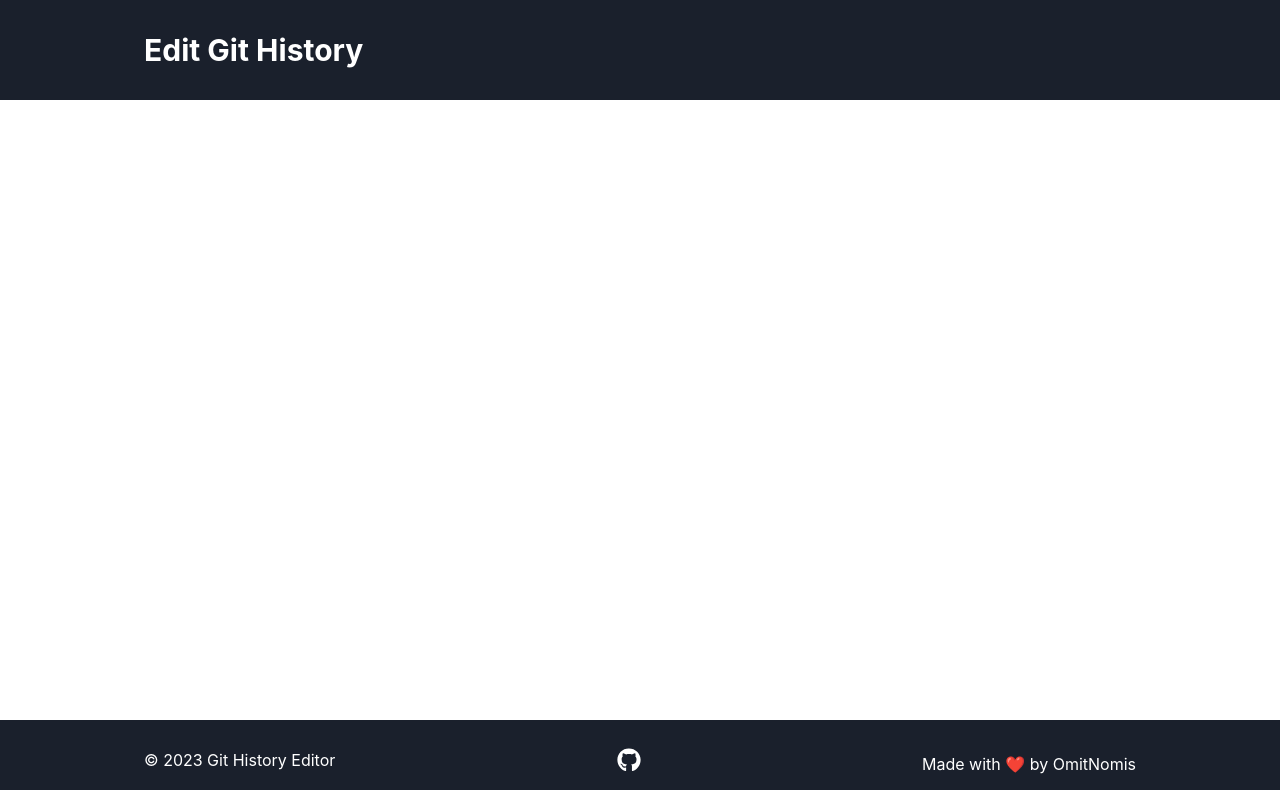
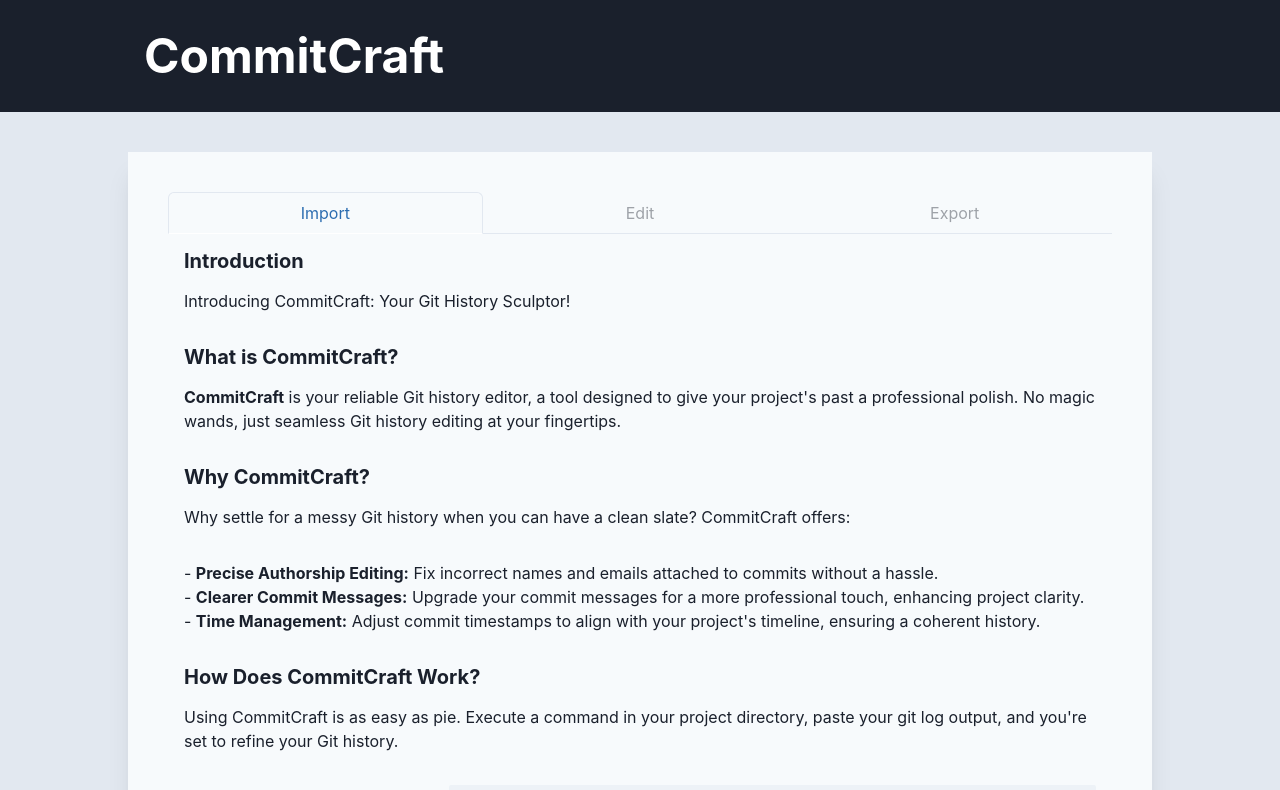
Before and after one commit to OmitNomis/git-history-editor, a React (Vite) app: page / in a window 1280 px wide. Shown: the top 790 px of the page. Built offline with nearby package versions, Linux system fonts and the light colour scheme.

Commit message:
config app content

```diff
--- a/src/App.tsx
+++ b/src/App.tsx
@@ -1,13 +1,14 @@
 import { Header } from "./components/Header"
 import { Footer } from "./components/Footer"
 import { Flex } from "@chakra-ui/react"
+import { AppContent } from "./screen/AppContent"
 
 const App = () => {
   return (
     <Flex direction="column" height="100vh">
       <Header />
-      <Flex flexGrow={1}>
-
+      <Flex as={'section'} flexGrow={1} bg={"gray.200"} px={10}>
+        <AppContent />
       </Flex>
       <Footer />
     </Flex>
--- a/src/components/Header.tsx
+++ b/src/components/Header.tsx
@@ -5,8 +5,8 @@ export const Header = () => {
     return (
         <Box bg="gray.800" color={"white"} py={8}>
             <Container maxW={'container.lg'} >
-                <Heading as="h1" size="lg" >
-                    Edit Git History
+                <Heading as="h1" size="2xl" >
+                    CommitCraft
                 </Heading>
             </Container>
         </Box>
--- /dev/null
+++ b/src/screen/AppContent.tsx
@@ -0,0 +1,37 @@
+import { FC, useState } from "react";
+import { Flex, Box, Container, Heading, Text, Tabs, TabList, Tab, TabPanel, TabPanels } from '@chakra-ui/react'
+import AppIntroduction from "../components/AppIntroduction";
+
+
+export const AppContent: FC = () => {
+
+    const [tabIndex, setTabIndex] = useState(0);
+
+    const handleTabsChange = (index: number) => {
+        setTabIndex(index);
+    }
+
+
+    return (
+        <Container background={'gray.50'} shadow={"xl"} my={10} maxW={'container.lg'} p={10}>
+            <Tabs tabIndex={tabIndex} onChange={handleTabsChange} isFitted variant={"enclosed"}>
+                <TabList>
+                    <Tab>Import</Tab>
+                    <Tab isDisabled>Edit</Tab>
+                    <Tab isDisabled>Export</Tab>
+                </TabList>
+                <TabPanels>
+                    <TabPanel>
+                        <AppIntroduction />
+                    </TabPanel>
+                    <TabPanel>
+                        <>Hello World</>
+                    </TabPanel>
+                    <TabPanel>
+                        <>Hello World2</>
+                    </TabPanel>
+                </TabPanels>
+            </Tabs>
+        </Container>
+    );
+}
```
